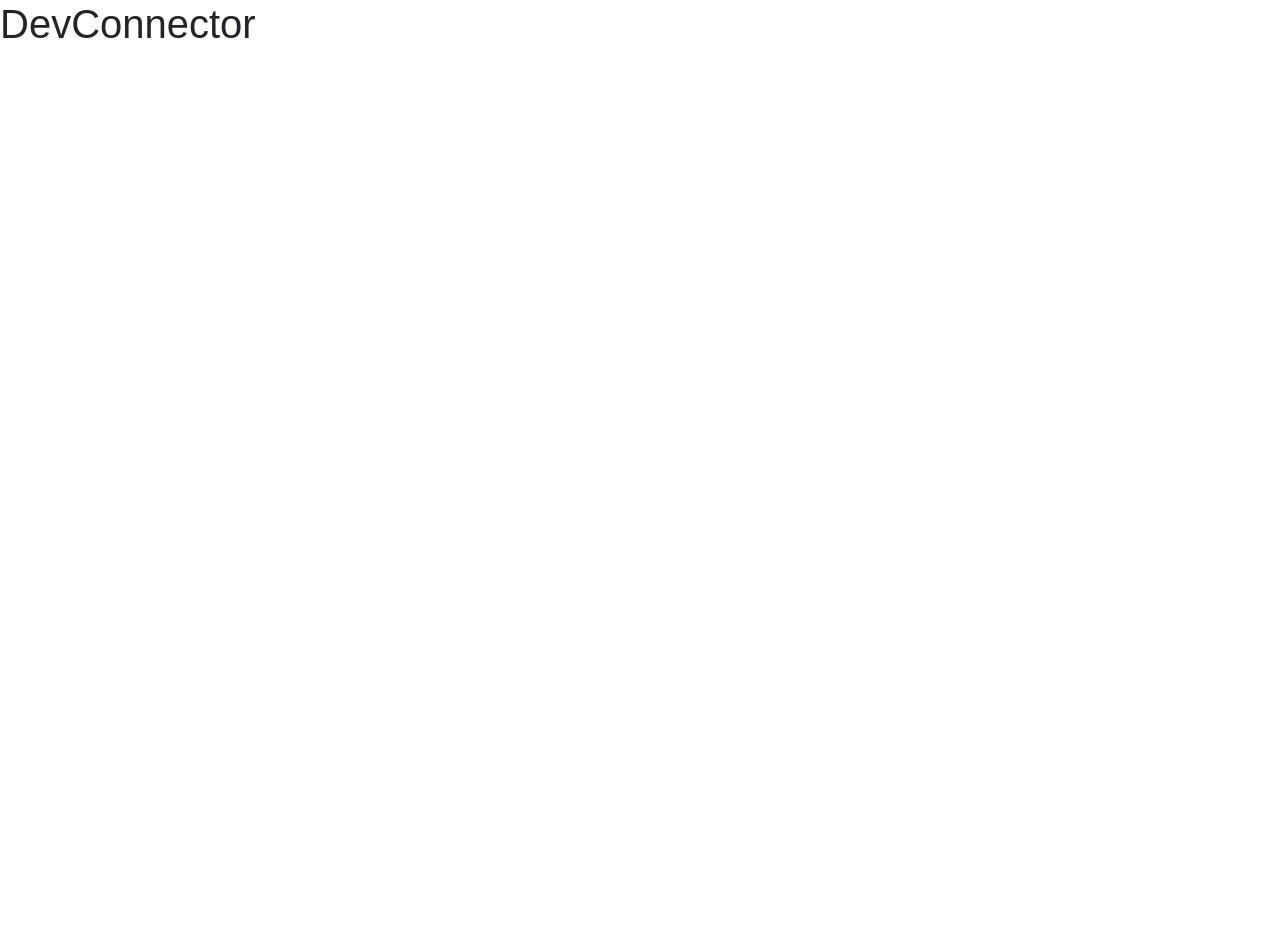
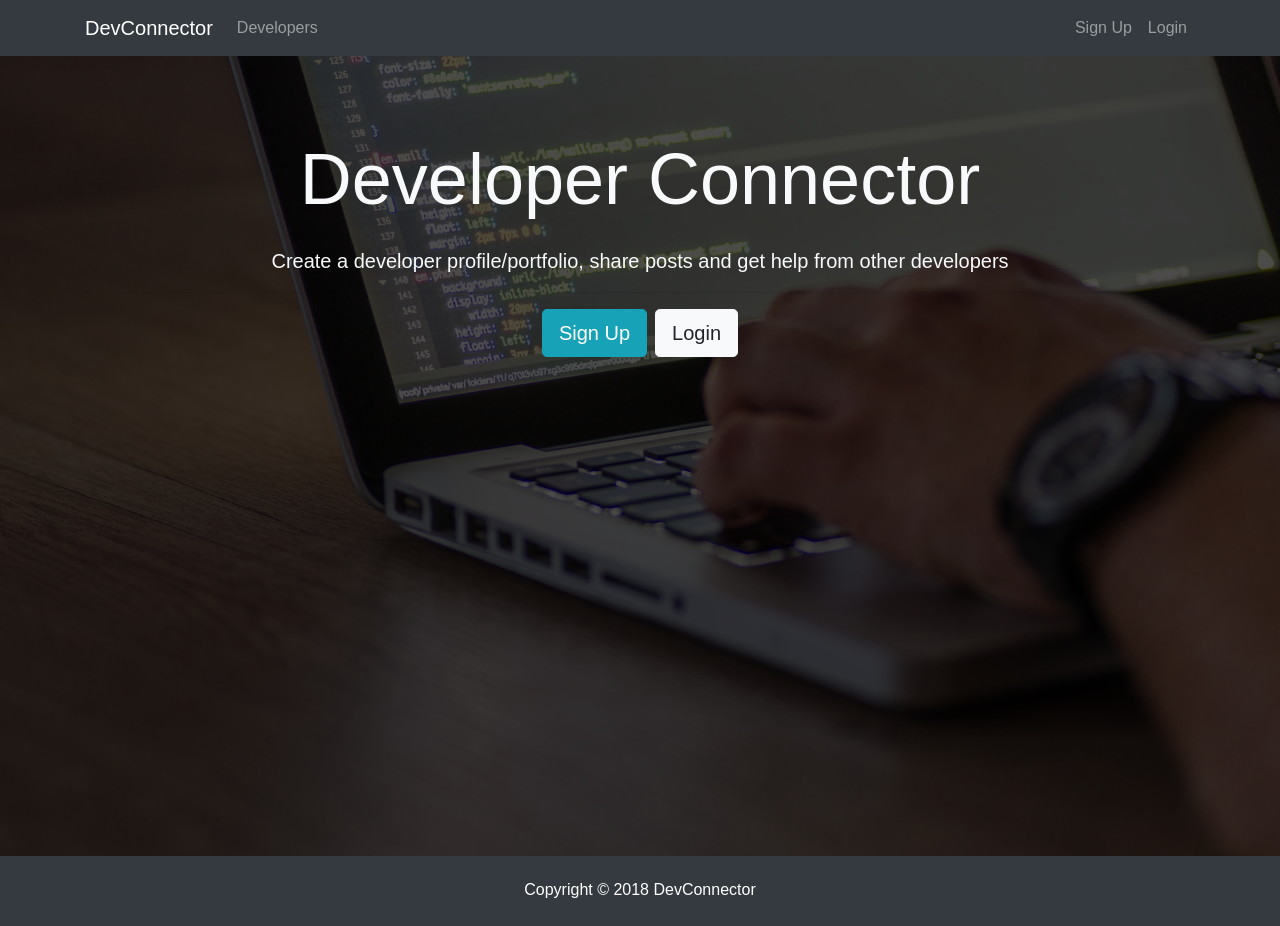
Before and after one commit to rayGreycloud/dev-connector, a React (Create React App) app in the folder client/: page / in a window 1280 px wide. Before the commit the page ends 800 px from the top, so only its background shows below. Built offline with nearby package versions, Linux system fonts and the light colour scheme.

Commit message:
Display components in App

```diff
--- a/client/src/App.js
+++ b/client/src/App.js
@@ -1,12 +1,30 @@
 import React, { Component } from 'react';
+import { BrowserRouter as Router, Route } from 'react-router-dom';
+
+import Navbar from './components/layout/Navbar';
+import Landing from './components/layout/Landing';
+import Footer from './components/layout/Footer';
+import Login from './components/auth/Login';
+import Register from './components/auth/Register';
+
 import './App.css';
 
 class App extends Component {
   render() {
     return (
-      <div className="App">
-        <h1>DevConnector</h1>
-      </div>
+      <Router>
+        <div className="App">
+          <Navbar />
+          <Route exact path="/" component={ Landing } />
+          <div className="container">
+            <Route exact path="/login" component={ Login } />
+            <Route exact path="/register" component={ Register } />
+          </div>
+
+          <Footer />
+        </div>
+      </Router>
+
     );
   }
 }
```
